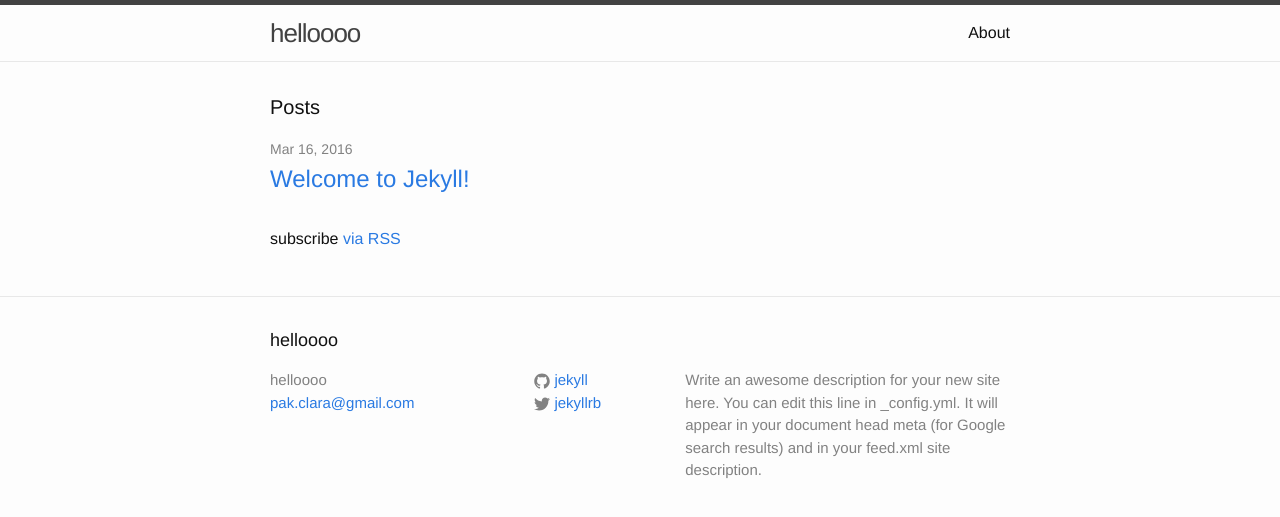
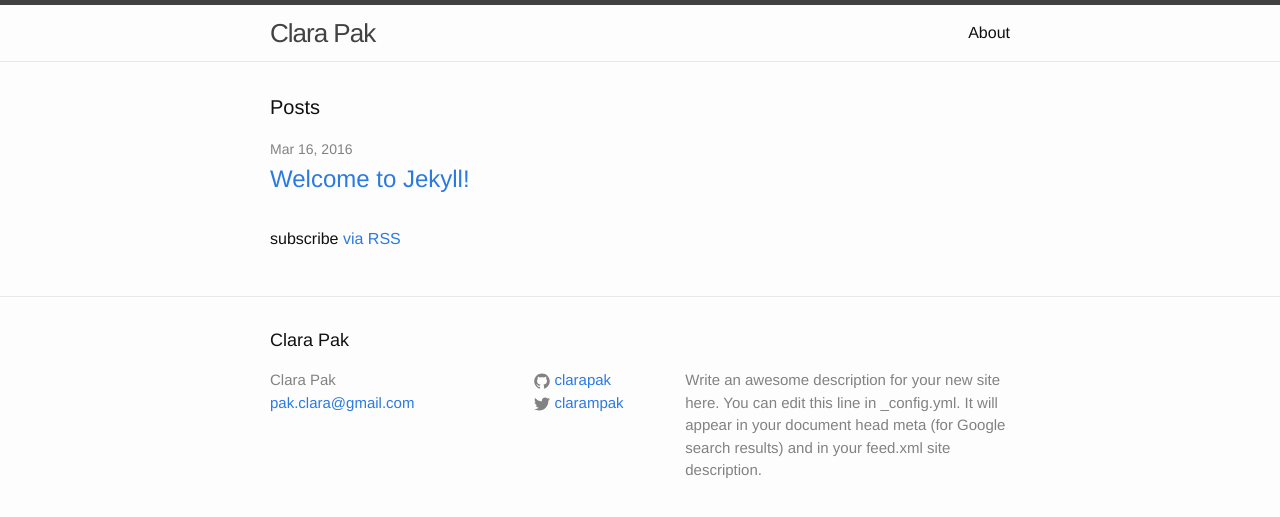
Before and after one commit to clarapak/clarapak.github.io, a Jekyll site: the page built from index.html, in a window 1280 px wide. Shown: the top 517 px of the page. Built offline with Jekyll 4.4.1, drawn with Linux system fonts in a browser that asks for light colours.

Commit message:
Update _config.yml

```diff
--- a/_config.yml
+++ b/_config.yml
@@ -6,16 +6,16 @@
 # 'jekyll serve'. If you change this file, please restart the server process.
 
 # Site settings
-title: helloooo
+title: Clara Pak
 email: pak.clara@gmail.com
 description: > # this means to ignore newlines until "baseurl:"
   Write an awesome description for your new site here. You can edit this
   line in _config.yml. It will appear in your document head meta (for
   Google search results) and in your feed.xml site description.
 baseurl: "" # the subpath of your site, e.g. /blog
-url: "http://yourdomain.com" # the base hostname & protocol for your site
-twitter_username: jekyllrb
-github_username:  jekyll
+url: "http://clarapak.me" # the base hostname & protocol for your site
+twitter_username: clarampak
+github_username:  clarapak
 
 # Build settings
 markdown: kramdown
```
